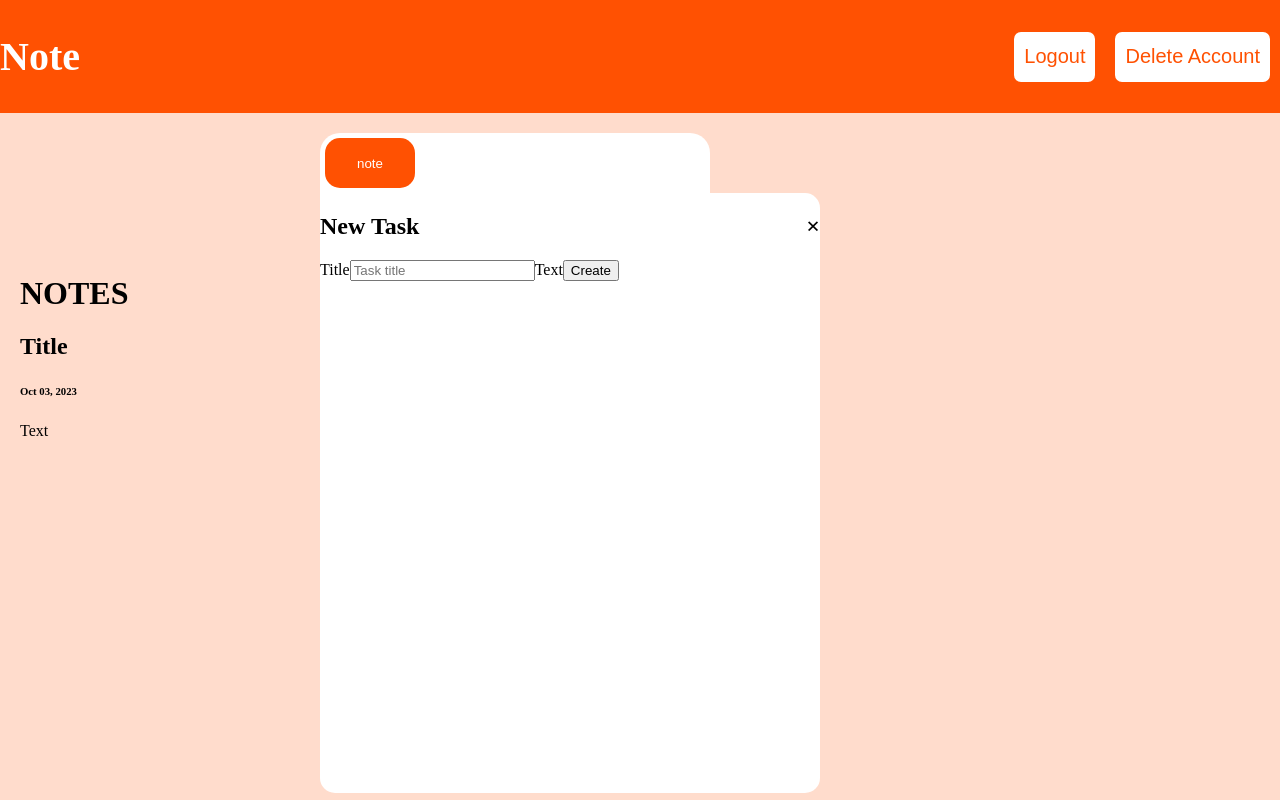
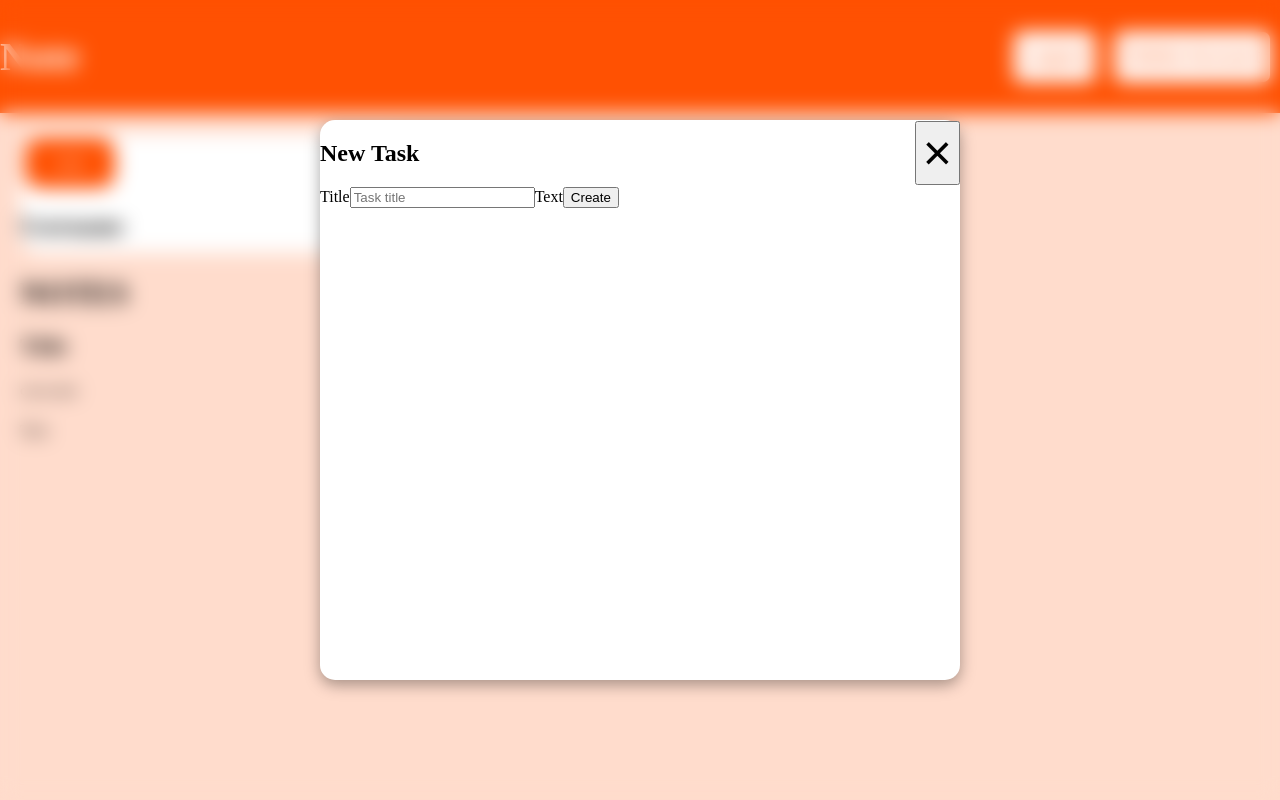
Before and after one commit to DevGracies/React-Redux, a React (Create React App) app: page /join in a window 1280 px wide. Both pictures are taken after a click on the button "note". Shown: the top 800 px of the page. Built offline with nearby package versions, Linux system fonts and the light colour scheme.

Commit message:
first commit

```diff
--- a/src/component/Dashboard/UserDashboard.jsx
+++ b/src/component/Dashboard/UserDashboard.jsx
@@ -11,7 +11,6 @@ const Top = styled.section`
   align-items: center;
   width: 390px;
   dispaly: flex;
-  margin-left: 300px;
   border-radius: 20px;
   justify-content: space-between;
   color: #000;
--- a/src/component/NewNote/NewNote.jsx
+++ b/src/component/NewNote/NewNote.jsx
@@ -14,26 +14,49 @@ const Note = styled.button`
 const Fold = styled.div`
   background-color: #ffff;
   border-radius: 15px;
-  width: 500px;
-  position: absolute;
-  height: 600px;
-  backdrop-blur: blur(16px);
+  width: 80vh;
+  height: 70vh;
+  box-shadow: rgba(0, 0, 0, 0.35) 0px 5px 15px;
 `;
 const Task = styled.div`
   display: flex;
   justify-content: space-between;
   align-items: center;
 `;
+const Overall = styled.div`
+  width: 100%;
+  top: 0;
+  buttom: 0;
+  left: 0;
+  height: 100vh;
+  display: flex;
+  justify-content: center;
+  align-items: center;
+  position: fixed;
+
+  backdrop-filter: blur(10px);
+`;
+
 const NewNote = () => {
   const [note, setNote] = useState();
   return (
     <div>
       <Note onClick={() => setNote(!note)}>note</Note>
       {note && (
+        <Overall>
           <Fold>
             <Task>
               <h2>New Task</h2>
-            <h2>&times;</h2>
+              <button
+                onClick={() => setNote(false)}
+                style={{
+                  fontSize: "50px",
+                  font: "bold",
+                  cursor: "pointer",
+                }}
+              >
+                &times;
+              </button>
             </Task>
             <label>Title</label>
             <input type="text" placeholder="Task title" />
@@ -41,6 +64,7 @@ const NewNote = () => {
 
             <button>Create</button>
           </Fold>
+        </Overall>
       )}
     </div>
   );
```
Lines whose indentation alone changed are shown as unchanged.
